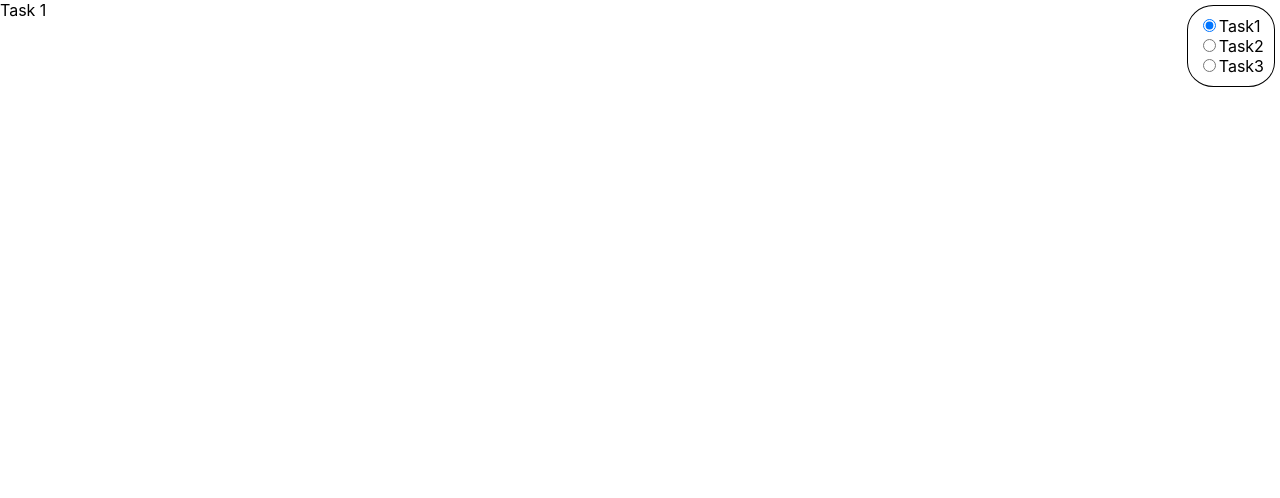
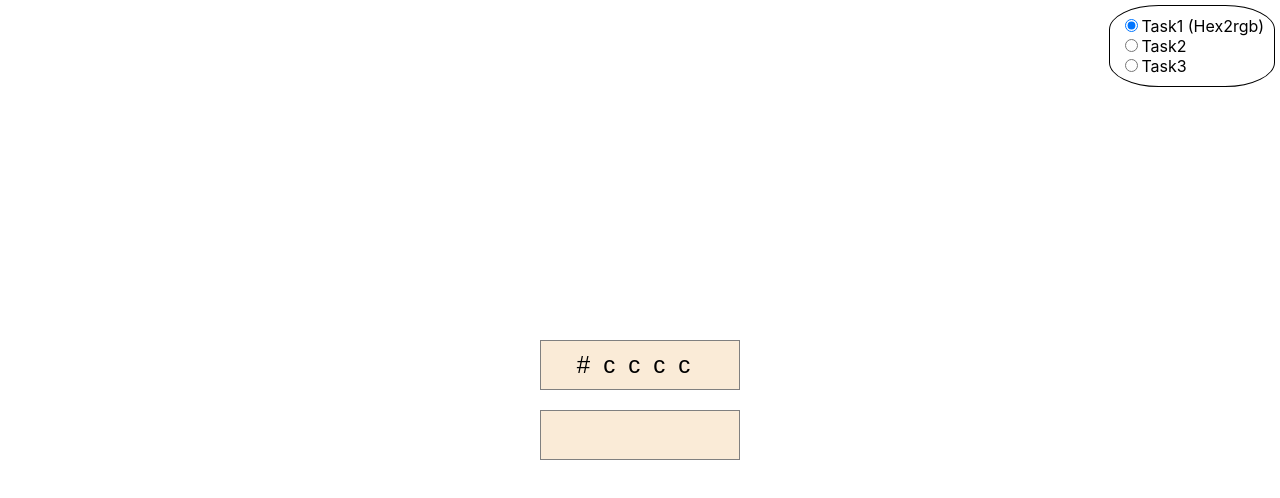
Before and after one commit to teratron-git/nt-react-hw-4, a React (Create React App) app: page / in a window 1280 px wide. Shown: the top 498 px of the page. Built offline with nearby package versions, Linux system fonts and the light colour scheme.

Commit message:
add: task 1

```diff
--- a/package.json
+++ b/package.json
@@ -10,6 +10,7 @@
     "react": "^17.0.2",
     "react-dom": "^17.0.2",
     "react-scripts": "5.0.0",
+    "react-usestateref": "^1.0.8",
     "typescript": "^4.5.4",
     "web-vitals": "^2.1.3"
   },
--- a/src/App.css
+++ b/src/App.css
@@ -0,0 +1,3 @@
+* {
+  box-sizing: border-box;
+}
--- a/src/App.tsx
+++ b/src/App.tsx
@@ -1,5 +1,6 @@
 import { useState } from "react"
 import "./App.css"
+import Hex2rgb from "./components/Hex2rgb"
 import TaskSwitcher from "./components/TaskSwitcher"
 
 const App = () => {
@@ -13,7 +14,7 @@ const App = () => {
     <>
       <TaskSwitcher task={task} onChangeHandler={handler} />
 
-      {task == "1" && <>Task 1</>}
+      {task == "1" && <Hex2rgb />}
 
       {task == "2" && <>Task 2</>}
 
--- /dev/null
+++ b/src/components/Hex2rgb/Hex2rgb.module.css
@@ -0,0 +1,32 @@
+.container {
+  display: flex;
+  flex-direction: column;
+  min-height: 100vh;
+  align-content: space-between;
+  justify-content: center;
+  align-items: center;
+}
+
+.hex,
+.rgb {
+  width: 200px;
+  height: 50px;
+  line-height: 50px;
+  text-align: center;
+  background-color: antiquewhite;
+  border: 1px solid grey;
+  margin: 10px;
+  outline: none;
+}
+
+.hex {
+  font-size: 24px;
+  color: #000;
+  letter-spacing: 13px;
+}
+
+.rgb {
+  font-size: 20px;
+  color: #000;
+  letter-spacing: 2px;
+}
--- /dev/null
+++ b/src/components/Hex2rgb/Hex2rgb.tsx
@@ -0,0 +1,37 @@
+import { useState } from "react"
+import st from "./Hex2rgb.module.css"
+
+const Hex2rgb = () => {
+  const [hex, setHex] = useState("#cccc")
+  const [result, setResult] = useState("")
+
+  const hexHandler = (e: any) => {
+    if (e.target.value.length !== 7) {
+      setHex(e.target.value)
+      setResult("")
+    } else {
+      setHex(e.target.value)
+      const r = `${e.target.value[1]}${e.target.value[2]}`
+      const g = `${e.target.value[3]}${e.target.value[4]}`
+      const b = `${e.target.value[5]}${e.target.value[6]}`
+      setResult(
+        e.target.value.match(/^#[0-9a-f]{6}$/i)
+          ? `rgb(${hex2rgbConverter(r)},${hex2rgbConverter(g)},${hex2rgbConverter(b)})`
+          : "ОШИБКА!"
+      )
+    }
+  }
+
+  const hex2rgbConverter = (hexVal: string): number => parseInt(hexVal, 16)
+
+  return (
+    <div className={st.container} style={hex.length === 7 ? { backgroundColor: hex } : {}}>
+      <input type="text" className={st.hex} value={hex} onChange={(e) => hexHandler(e)} maxLength={7} />
+      <div className={st.rgb} style={result === "ОШИБКА!" ? { backgroundColor: "red" } : {}}>
+        {result}
+      </div>
+    </div>
+  )
+}
+
+export default Hex2rgb
--- /dev/null
+++ b/src/components/Hex2rgb/index.ts
@@ -0,0 +1 @@
+export { default } from "./Hex2rgb"
--- a/src/components/TaskSwitcher/TaskSwitcher.tsx
+++ b/src/components/TaskSwitcher/TaskSwitcher.tsx
@@ -19,7 +19,7 @@ const TaskSwitcher = ({ task, onChangeHandler }: IProps) => {
       }}
     >
       <input type="radio" id="choice1" name="task" value="1" defaultChecked={task === "1"} onChange={onChangeHandler} />
-      <label htmlFor="choice1">Task1</label>
+      <label htmlFor="choice1">Task1 (Hex2rgb)</label>
       <br />
       <input type="radio" id="choice2" name="task" value="2" defaultChecked={task === "2"} onChange={onChangeHandler} />
       <label htmlFor="choice2">Task2</label>
```
Also changed, not shown: 1 other file (tests, documents, lock files or other folders).
